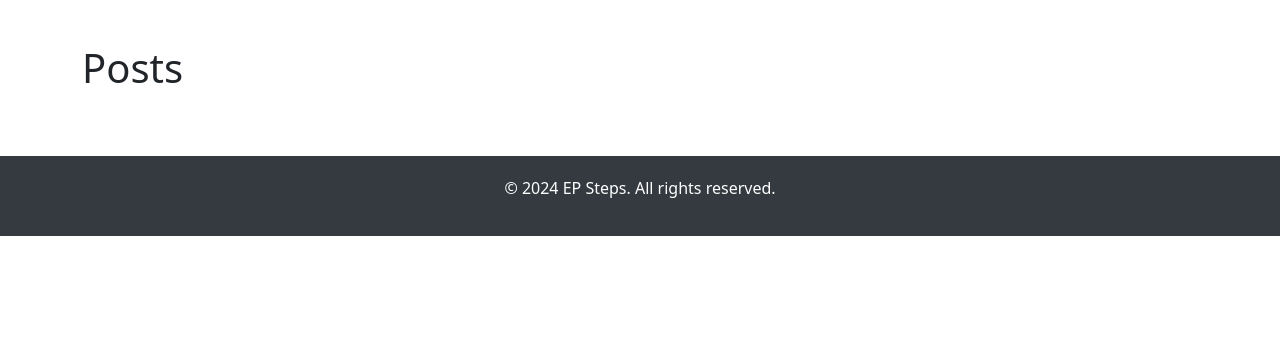
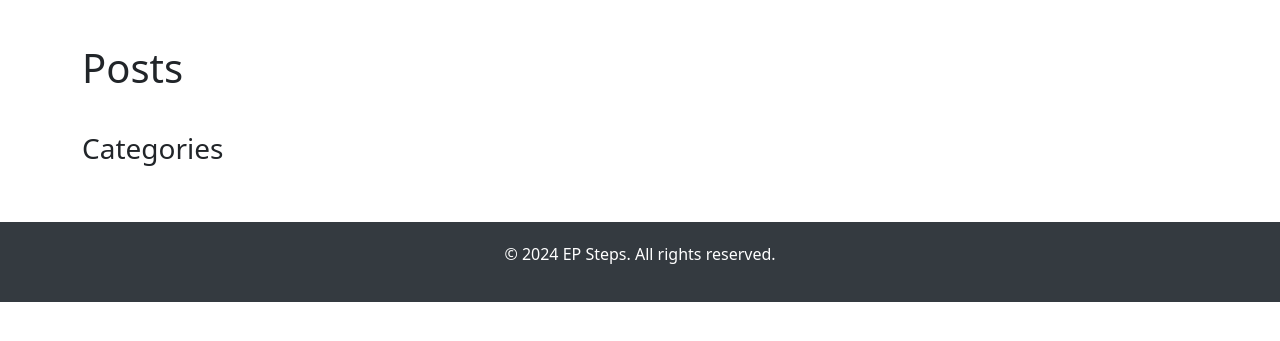
Before and after one commit to lilia1312/Final-Project, a PHP site: page / in a window 1280 px wide. Shown: the part 56-397 px from the top of the page. Run offline with PHP 8.4, Linux system fonts and the light colour scheme; data that the repository does not hold is empty; some libraries are stand-ins or nearby versions.

Commit message:
Categories

```diff
--- a/index.php
+++ b/index.php
@@ -12,11 +12,7 @@ $statement = $db->prepare($query);
 $statement->execute();
 $category = $statement->fetchAll(PDO::FETCH_ASSOC);
 
-/*<?php foreach ($category as $categories): ?>
-    <div>
-    <?php echo ($categories['name']);  ?>
-    </div>
-<?php endforeach; ?>*/
+
 ?>
 
 <!DOCTYPE html>
@@ -52,12 +48,22 @@ $category = $statement->fetchAll(PDO::FETCH_ASSOC);
         <div class="row">
             <div class="col-md-8">
                 <h1 class="mb-3">Posts</h1>
+
                 <div class="list-group">
                     <?php foreach ($posts as $post): ?>
                         <a href="view.php?id=<?php echo $post['id']; ?>" class="list-group-item list-group-item-action">
                             <h5 class="post-title"><?php echo ($post['title']); ?></h5>
                             <p class="post-content"><?php echo (substr($post['content'], 0, 50)); ?></p>
                         </a>
+                    <?php endforeach; ?>
+                </div>
+
+                <div class="category-list mt-4">
+                    <h3>Categories</h3>
+                    <?php foreach ($category as $categories): ?>
+                        <div class="category-item">
+                            <?php echo $categories['name']; ?>
+                        </div>
                     <?php endforeach; ?>
                 </div>
             </div>
```
